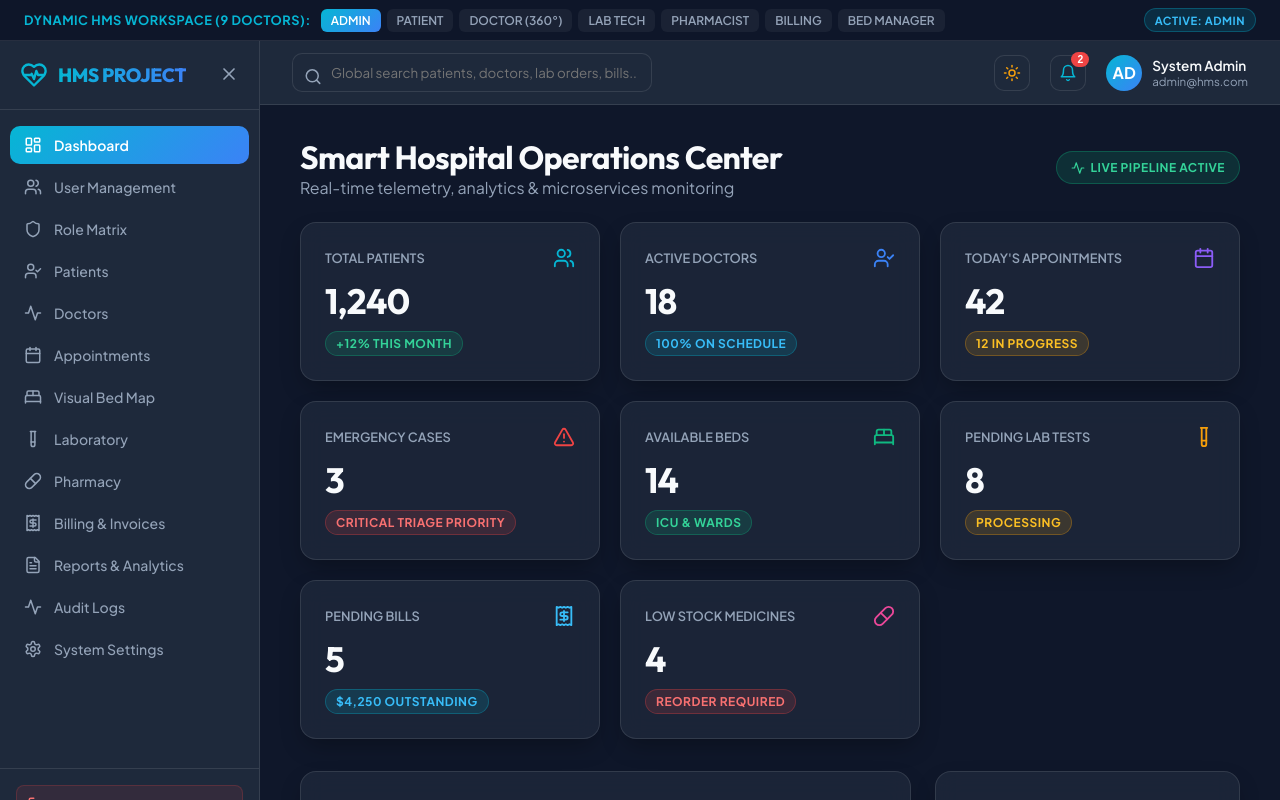
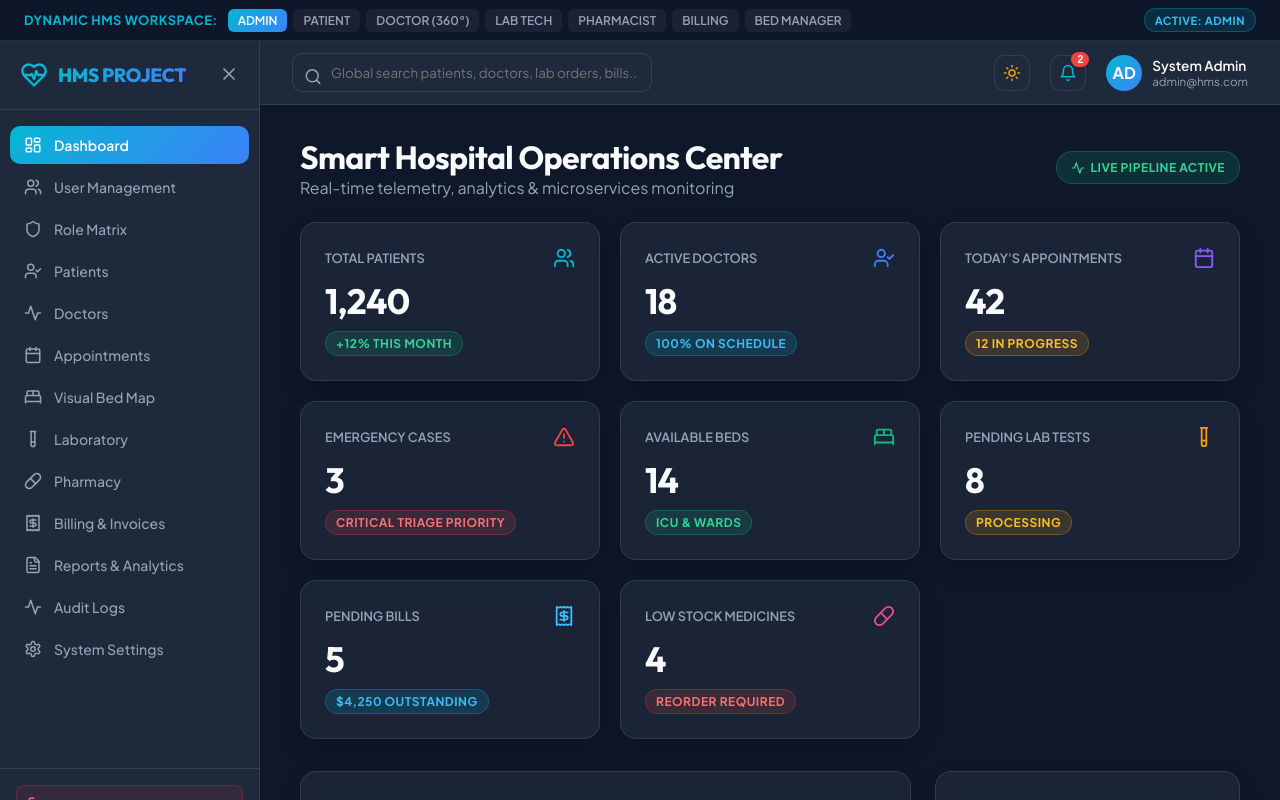
Before and after one commit to reddycharankumar513-dotcom/Hospitial-Management-System-, a React (Vite) app in the folder frontend/: page /admin/dashboard in a window 1280 px wide. Shown: the top 800 px of the page. Built offline with nearby package versions, Linux system fonts and the light colour scheme; the HTML template or start-up script is replaced by a standard one.

Commit message:
style: Clean header role switcher label in App.jsx

```diff
--- a/frontend/src/App.jsx
+++ b/frontend/src/App.jsx
@@ -109,6 +109,7 @@ export default function App() {
 
   return (
     <BrowserRouter>
+      {/* Top Header Role Switcher Bar */}
       <div style={{
         background: 'rgba(15, 23, 42, 0.95)',
         borderBottom: '1px solid var(--border-color)',
@@ -121,7 +122,7 @@ export default function App() {
         top: 0
       }}>
         <div style={{ display: 'flex', alignItems: 'center', gap: '10px' }}>
-          <strong style={{ fontSize: '0.8rem', color: '#06b6d4', letterSpacing: '0.5px' }}>DYNAMIC HMS WORKSPACE ({doctors.length} DOCTORS):</strong>
+          <strong style={{ fontSize: '0.8rem', color: '#06b6d4', letterSpacing: '0.5px' }}>DYNAMIC HMS WORKSPACE:</strong>
           <div style={{ display: 'flex', gap: '6px' }}>
             {roles.map(r => (
               <Link
```
